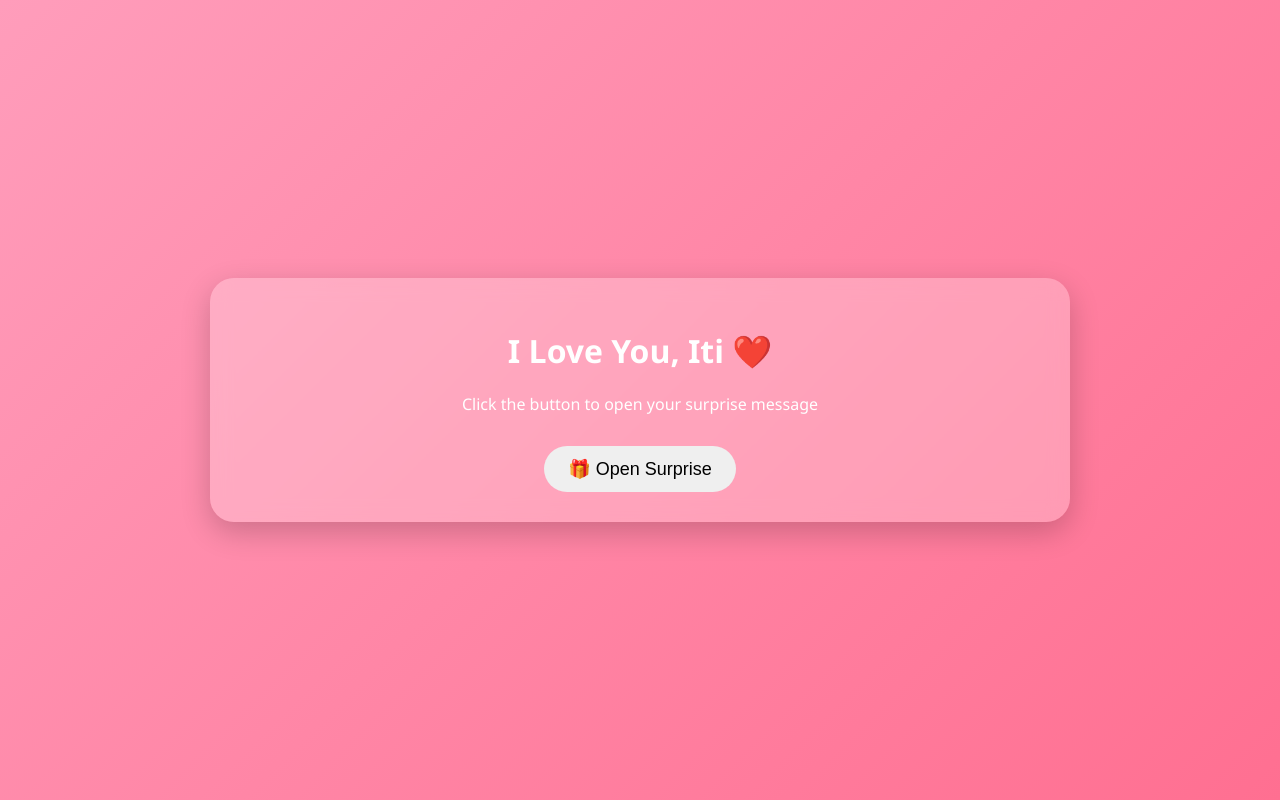
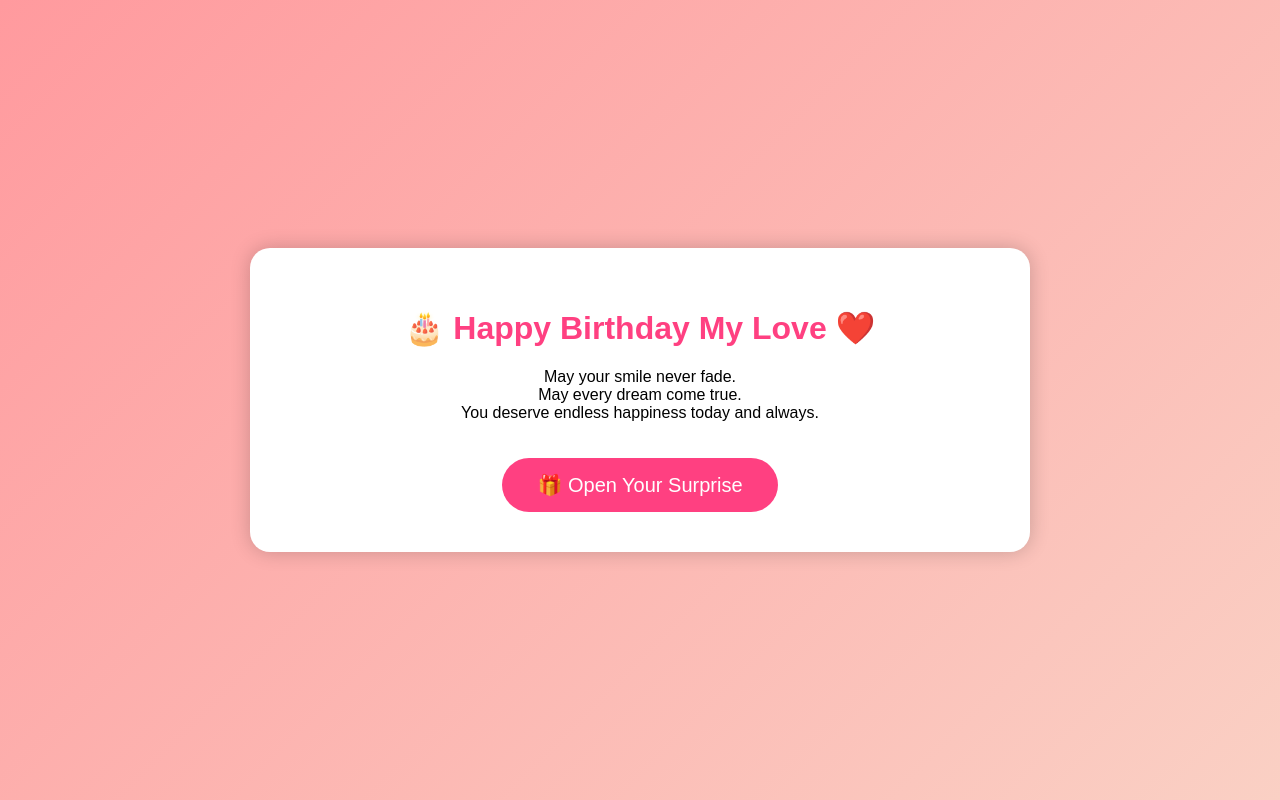
Before and after one commit to shubhamshar4-lab/RomanticWebsite, a Flask app: page / in a window 1280 px wide. Run offline with Flask 2, Linux system fonts and the light colour scheme.

Commit message:
Update index.html for music

```diff
--- a/RomanticWebsite/templates/index.html
+++ b/RomanticWebsite/templates/index.html
@@ -1,98 +1,169 @@
 <!DOCTYPE html>
 <html lang="en">
 <head>
-    <meta charset="UTF-8" />
-    <meta name="viewport" content="width=device-width, initial-scale=1.0" />
-    <title>I Love You Iti</title>
+    <meta charset="UTF-8">
+    <title>Happy Birthday ❤️</title>
+
     <style>
-        body {
-            margin: 0;
-            min-height: 100vh;
-            display: flex;
-            justify-content: center;
-            align-items: center;
-            background: linear-gradient(135deg,#ff9dbb,#ff6f91);
-            font-family: "Segoe UI", Arial, sans-serif;
+        body{
+            margin:0;
+            padding:0;
+            background:linear-gradient(135deg,#ff9a9e,#fad0c4);
+            font-family:Arial,sans-serif;
+            display:flex;
+            justify-content:center;
+            align-items:center;
+            height:100vh;
+            overflow:hidden;
         }
 
-        .card {
-            width: min(90%, 800px);
-            background: rgba(255,255,255,0.25);
-            backdrop-filter: blur(10px);
-            border-radius: 24px;
-            padding: 30px;
-            color: white;
-            box-shadow: 0 10px 30px rgba(0,0,0,0.2);
-            text-align: center;
+        .container{
+            background:white;
+            width:80%;
+            max-width:700px;
+            padding:40px;
+            border-radius:20px;
+            text-align:center;
+            box-shadow:0 0 20px rgba(0,0,0,.2);
         }
 
-        button {
-            padding: 12px 24px;
-            border: none;
-            border-radius: 999px;
-            cursor: pointer;
-            font-size: 18px;
-            margin-top: 15px;
+        h1{
+            color:#ff4081;
         }
 
-        #surprise {
-            display: none;
-            margin-top: 25px;
-            text-align: left;
-            white-space: pre-wrap;
-            line-height: 1.8;
-            font-size: 18px;
-            max-height: none;
-            overflow: visible;
+        button{
+            margin-top:20px;
+            padding:15px 35px;
+            border:none;
+            border-radius:50px;
+            background:#ff4081;
+            color:white;
+            font-size:20px;
+            cursor:pointer;
         }
 
-            #surprise.show {
-                display: block;
+        button:hover{
+            background:#e91e63;
+        }
+
+        #surprise{
+            display:none;
+            margin-top:30px;
+            animation:fade 2s;
+        }
+
+        #surprise.show{
+            display:block;
+        }
+
+        @keyframes fade{
+            from{opacity:0;}
+            to{opacity:1;}
+        }
+
+        .heart{
+            position:fixed;
+            color:red;
+            animation:fall 6s linear infinite;
+            font-size:24px;
+        }
+
+        @keyframes fall{
+            0%{
+                transform:translateY(-100px);
             }
+            100%{
+                transform:translateY(100vh);
+            }
+        }
     </style>
 </head>
+
 <body>
-    <div class="card">
-        <h1>I Love You, Iti ❤️</h1>
-        <p>Click the button to open your surprise message</p>
-        <button onclick="showSurprise()">🎁 Open Surprise</button>
 
-        <div id="surprise">
-            💌 Happy Birthday, Iti! 🎂❤️
+<div class="container">
 
-            I don't know if words will ever be enough to tell you how much you mean to me, but today I just want to speak from my heart.
+<h1>🎂 Happy Birthday My Love ❤️</h1>
 
-            Aaj ka din sirf tera birthday nahi hai, it's a reminder that someone truly special came into this world.
+<p>
+May your smile never fade.<br>
+May every dream come true.<br>
+You deserve endless happiness today and always.
+</p>
 
-            Tere saath har chhoti si conversation, har smile, har memory mere liye special hai.
+<button onclick="showSurprise()">
+🎁 Open Your Surprise
+</button>
 
-            I know I'm not perfect, kabhi kabhi main overthink karta hoon, but my feelings for you are always real.
+<div id="surprise">
 
-            Thank you for being patient with me, mujhe hasane ke liye, meri baatein sunne ke liye, aur meri life ka itna important part banne ke liye.
+<h2>❤️ My Message ❤️</h2>
 
-            So today, forget every worry, laugh a little louder, smile a little longer, and enjoy your day.
+<p>
 
-            Once again, happy birthday my love. ❤️
-        </div>
-    </div>
+Thank you for being patient with me,<br><br>
 
-<script>
-    function showSurprise() {
-        document.getElementById("surprise").classList.add("show");
+Mujhe hasane ke liye,<br>
 
-        const music = document.getElementById("bgMusic");
-        music.play().catch(function (error) {
-            console.log(error);
-        });
-    }
+Meri baatein sunne ke liye,<br>
 
-</script>
+Aur meri life ko itna beautiful banane ke liye.<br><br>
 
-<script src="{{ url_for('static', filename='script.js') }}"></script>
+Today forget every worry,<br>
+
+Laugh a little louder,<br>
+
+Smile a little longer,<br>
+
+And enjoy your special day.<br><br>
+
+Happy Birthday My Love ❤️
+
+</p>
+
+</div>
+
+</div>
 
 <audio id="bgMusic" loop>
     <source src="{{ url_for('static', filename='music/love.mp3') }}" type="audio/mpeg">
 </audio>
 
+<script>
+
+function showSurprise(){
+
+document.getElementById("surprise").classList.add("show");
+
+const music=document.getElementById("bgMusic");
+
+music.play().catch(function(err){
+console.log(err);
+});
+
+for(let i=0;i<40;i++){
+
+let heart=document.createElement("div");
+
+heart.innerHTML="❤️";
+
+heart.className="heart";
+
+heart.style.left=Math.random()*100+"vw";
+
+heart.style.animationDuration=(Math.random()*4+3)+"s";
+
+document.body.appendChild(heart);
+
+setTimeout(()=>{
+heart.remove();
+},6000);
+
+}
+
+}
+
+</script>
+
 </body>
 </html>
```
